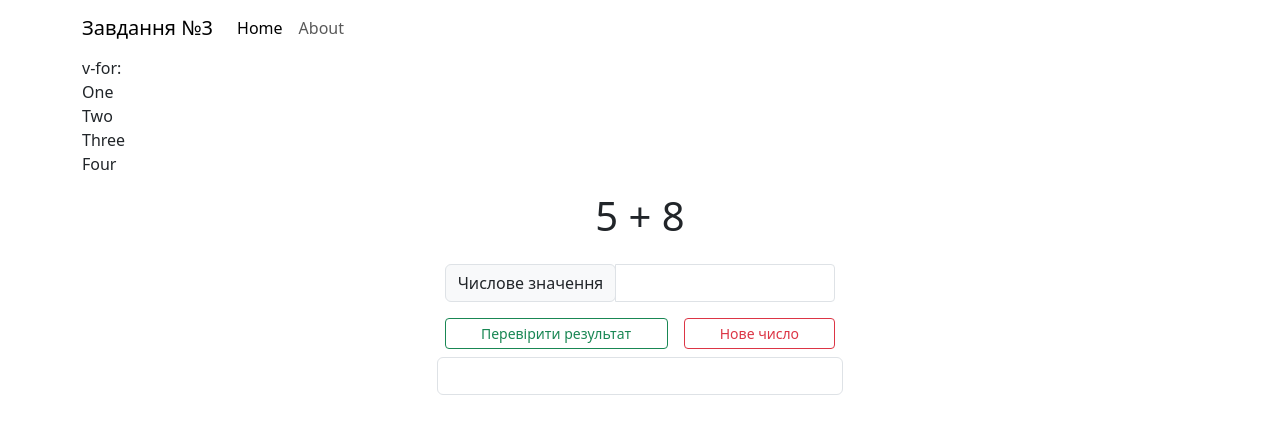
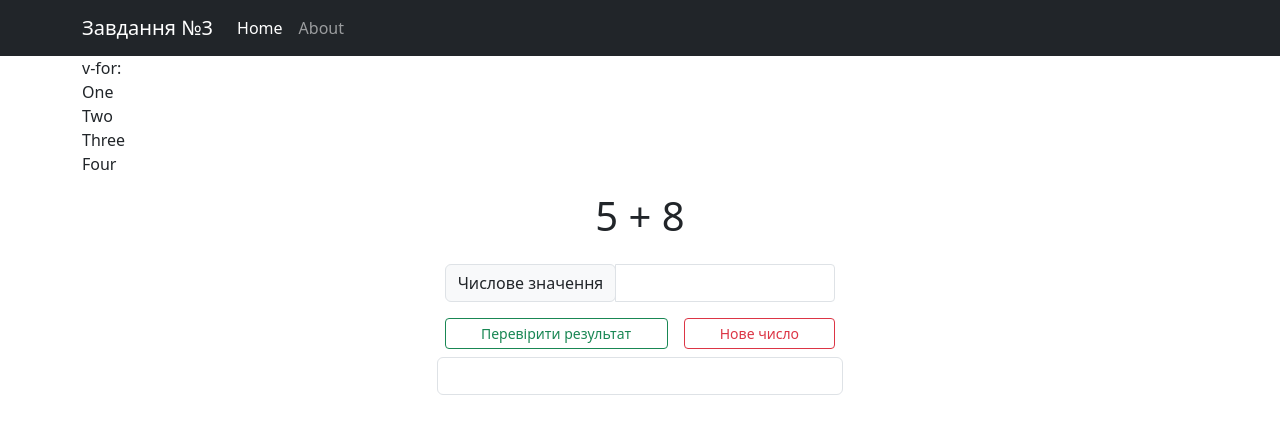
Before and after one commit to DenVlas1/VueJSCourse, a Vue app: page / in a window 1280 px wide. Shown: the top 434 px of the page. Built offline with nearby package versions, Linux system fonts and the light colour scheme.

Commit message:
Виконане завдання 3

```diff
--- a/src/App.vue
+++ b/src/App.vue
@@ -1,7 +1,7 @@
 <!-- src/App.vue -->
 <template>
   <div>
-    <b-navbar :type="dark" :variant="dark">
+    <b-navbar type="dark" variant="dark">
       <b-container>
         <b-navbar-brand>Завдання №3</b-navbar-brand>
         <b-navbar-nav class="me-auto">
```
